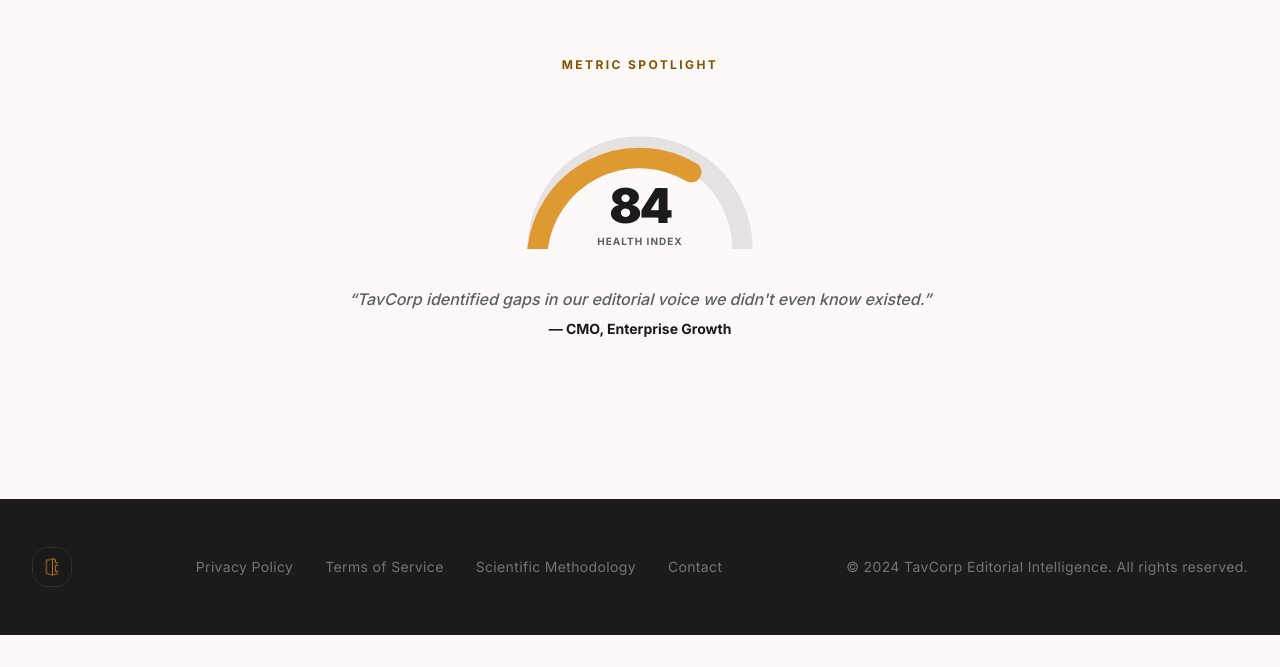
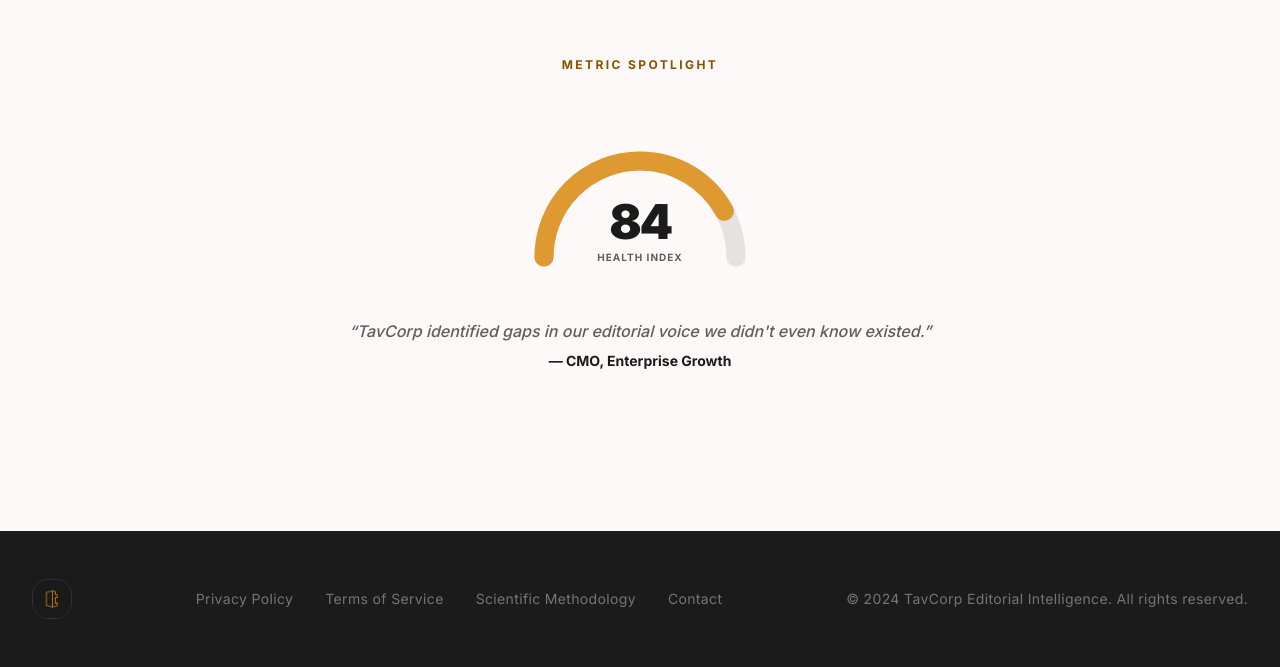
Before and after one commit to inioluwa-1/tavcorp-brand-health-quiz, a Next.js app: page / in a window 1280 px wide. Shown: the part 1319-1986 px from the top of the page. Before the commit the page ends 1954 px from the top, so only its background shows below. Built offline with nearby package versions, Linux system fonts and the light colour scheme.

Commit message:
feat:MetricSpotlight, Navbar, and layout structure

```diff
--- a/src/app/layout.tsx
+++ b/src/app/layout.tsx
@@ -28,7 +28,7 @@ export default function RootLayout({
           href="https://fonts.googleapis.com/css2?family=Material+Symbols+Outlined:opsz,wght,FILL,GRAD@20..48,100..700,0..1,-50..200"
         />
       </head>
-      <body className="min-h-screen flex flex-col" suppressHydrationWarning>
+      <body className="min-h-screen flex flex-col w-full overflow-x-hidden" suppressHydrationWarning>
         <AOSProvider />
         {children}
       </body>
--- a/src/components/Hero.tsx
+++ b/src/components/Hero.tsx
@@ -103,9 +103,9 @@ export default function Hero() {
         </div>
 
         {/* Side Cards */}
-        <div className="md:col-span-4 flex flex-col gap-6">
+        <div className="md:col-span-4 flex flex-col gap-6 overflow-hidden">
           {/* Card 1 */}
-          <div data-aos="fade-left" data-aos-delay="600" className="bg-[#f6f3f2] rounded-2xl p-8 flex-1 border border-[#d6c3b0]/10">
+          <div data-aos="fade-up" data-aos-delay="600" className="bg-[#f6f3f2] rounded-2xl p-8 flex-1 border border-[#d6c3b0]/10">
             <span className="material-symbols-outlined text-[#DF9931] mb-4 text-3xl block">
               verified
             </span>
@@ -116,7 +116,7 @@ export default function Hero() {
           </div>
 
           {/* Card 2 */}
-          <div data-aos="fade-left" data-aos-delay="700" className="bg-[#313030] rounded-2xl p-8 flex-1 text-[#fcf9f8]">
+          <div data-aos="fade-up" data-aos-delay="700" className="bg-[#313030] rounded-2xl p-8 flex-1 text-[#fcf9f8]">
             <span className="material-symbols-outlined text-[#DF9931] mb-4 text-3xl block">
               electric_bolt
             </span>
--- a/src/components/MetricSpotlight.tsx
+++ b/src/components/MetricSpotlight.tsx
@@ -6,8 +6,9 @@ export default function MetricSpotlight() {
       </h2>
 
       {/* Confidence Dial */}
-      <div data-aos="zoom-in" data-aos-delay="100" className="relative inline-block">
-        <svg className="w-64 h-32" viewBox="0 0 100 50">
+      <div data-aos="zoom-in" data-aos-delay="100" className="relative inline-block mt-4">
+        {/* Adjusted viewBox to prevent stroke-linecap cutoff */}
+        <svg className="w-64 h-36" viewBox="0 0 100 60">
           {/* Track */}
           <path
             className="text-[#e5e2e1]"
@@ -15,21 +16,22 @@ export default function MetricSpotlight() {
             fill="none"
             stroke="currentColor"
             strokeWidth="8"
+            strokeLinecap="round"
           />
-          {/* Progress */}
+          {/* Progress (84% score) */}
           <path
             className="text-[#DF9931]"
-            d="M 10 50 A 40 40 0 0 1 70 20"
+            d="M 10 50 A 40 40 0 0 1 90 50"
             fill="none"
             stroke="currentColor"
-            strokeDasharray="125.6"
             strokeWidth="8"
             strokeLinecap="round"
+            strokeDasharray={`${125.66 * 0.84} 125.66`}
           />
         </svg>
 
         {/* Score */}
-        <div className="absolute bottom-0 left-1/2 -translate-x-1/2">
+        <div className="absolute bottom-4 left-1/2 -translate-x-1/2">
           <span className="text-5xl font-black tracking-tighter text-[#1B1B1B]">
             84
           </span>
--- a/src/components/Navbar.tsx
+++ b/src/components/Navbar.tsx
@@ -23,7 +23,7 @@ export default function Navbar() {
     <nav className="fixed top-0 w-full z-50 bg-[#FCF9F8]/80 glass-nav shadow-sm">
       <div className="flex justify-between items-center px-4 sm:px-8 py-4 sm:py-5 max-w-7xl mx-auto">
         {/* Logo */}
-        <Link href="/">
+        <Link href="/" data-aos="fade-down">
           <Image
             src="/tavnobg.png"
             alt="TavCorp"
@@ -38,18 +38,21 @@ export default function Navbar() {
         <div className="hidden md:flex items-center space-x-8">
           <Link
             href="/solutions"
+            data-aos="fade-down" data-aos-delay="100"
             className="text-[#1B1B1B]/60 font-medium transition-colors duration-300 hover:text-[#DF9931]"
           >
             Solutions
           </Link>
           <Link
             href="/methodology"
+            data-aos="fade-down" data-aos-delay="150"
             className="text-[#1B1B1B]/60 font-medium transition-colors duration-300 hover:text-[#DF9931]"
           >
             Methodology
           </Link>
           <Link
             href="/case-studies"
+            data-aos="fade-down" data-aos-delay="200"
             className="text-[#1B1B1B]/60 font-medium transition-colors duration-300 hover:text-[#DF9931]"
           >
             Case Studies
@@ -60,6 +63,7 @@ export default function Navbar() {
         <button
           id="nav-start-audit-desktop"
           onClick={() => window.location.href = "/quiz"}
+          data-aos="fade-down" data-aos-delay="250"
           className="hidden md:block bg-[#DF9931] text-[#563500] px-6 py-2.5 rounded-full font-semibold text-sm hover:scale-[0.98] transition-all duration-200 cursor-pointer"
         >
           Start Audit
@@ -70,6 +74,7 @@ export default function Navbar() {
           className="md:hidden text-[#1B1B1B] p-2 focus:outline-none"
           onClick={() => setIsOpen(!isOpen)}
           aria-label="Toggle menu"
+          data-aos="fade-down" data-aos-delay="100"
         >
           <span className="material-symbols-outlined text-3xl">
             {isOpen ? "close" : "menu"}
```
